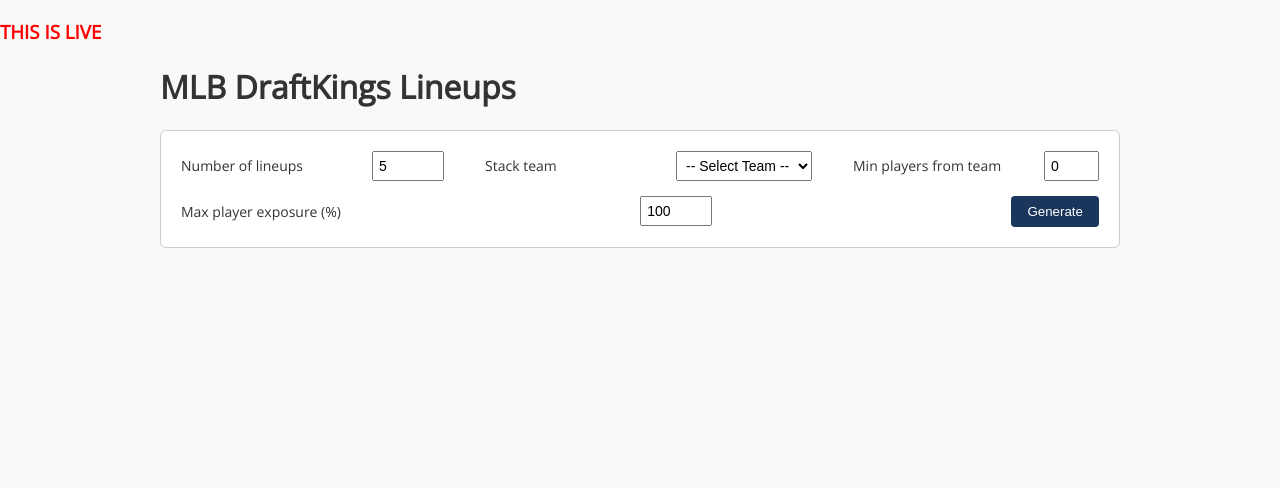
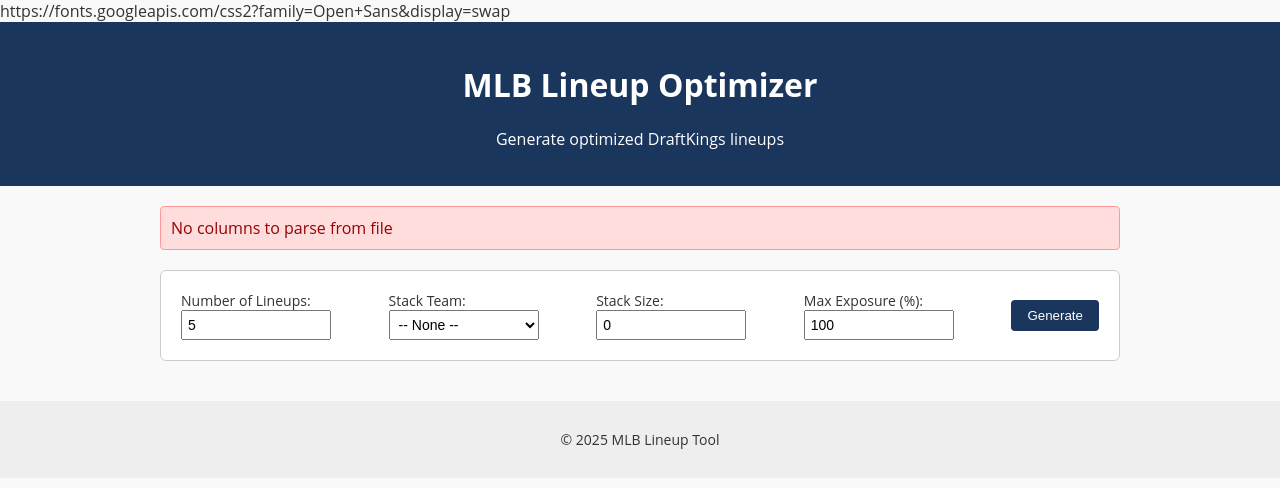
Before and after one commit to ktwom22/MLB-Today, a Flask app: page / in a window 1280 px wide. Shown: the top 488 px of the page. Run offline with Flask 3, Linux system fonts and the light colour scheme; data that the repository does not hold is empty.

Commit message:
Cleaned up index.html for Render compatibility

```diff
--- a/templates/index.html
+++ b/templates/index.html
@@ -1,34 +1,45 @@
 <!DOCTYPE html>
 <html lang="en">
 <head>
-    <h3 style="color:red;">THIS IS LIVE</h3>
     <meta charset="UTF-8">
-    <meta name="viewport" content="width=device-width, initial-scale=1.0">
     <title>MLB DraftKings Lineups</title>
-    <link href="https://fonts.googleapis.com/css2?family=Open+Sans&display=swap" rel="stylesheet">
+    https://fonts.googleapis.com/css2?family=Open+Sans&display=swap
     <link rel="stylesheet" href="{{ url_for('static', filename='style.css') }}">
 </head>
 <body>
-    <div class="container">
-        <h1>MLB DraftKings Lineups</h1>
+    <header>
+        <div class="container">
+            <h1>MLB Lineup Optimizer</h1>
+            <p>Generate optimized DraftKings lineups</p>
+        </div>
+    </header>
 
-        <form method="get">
-            <label for="count">Number of lineups</label>
-            <input type="number" id="count" name="count" value="{{ count or 5 }}" min="1" max="100">
+    <main class="container">
+        {% if error %}
+            <div class="error">{{ error }}</div>
+        {% endif %}
 
-            <label for="team">Stack team</label>
-            <select id="team" name="team">
-                <option value="">-- Select Team --</option>
-                {% for team in teams %}
-                    <option value="{{ team }}" {% if team == stack_team %}selected{% endif %}>{{ team }}</option>
-                {% endfor %}
-            </select>
+        <form method="get" action="/">
+            <label>Number of Lineups:
+                <input type="number" name="count" value="{{ count or 5 }}" min="1" max="20">
+            </label>
 
-            <label for="stack">Min players from team</label>
-            <input type="number" id="stack" name="stack" value="{{ stack_size or 0 }}" min="0" max="9">
+            <label>Stack Team:
+                <select name="team">
+                    <option value="">-- None --</option>
+                    {% for team in teams %}
+                        <option value="{{ team }}" {% if team == stack_team %}selected{% endif %}>{{ team }}</option>
+                    {% endfor %}
+                </select>
+            </label>
 
-            <label for="exposure">Max player exposure (%)</label>
-            <input type="number" id="exposure" name="exposure" value="{{ exposure_pct or 100 }}" min="1" max="100">
+            <label>Stack Size:
+                <input type="number" name="stack" value="{{ stack_size or 0 }}" min="0" max="10">
+            </label>
+
+            <label>Max Exposure (%):
+                <input type="number" name="exposure" value="{{ exposure_pct or 100 }}" min="10" max="100" step="10">
+            </label>
 
             <button type="submit">Generate</button>
         </form>
@@ -37,13 +48,24 @@
             <div class="lineup">
                 <h2>Lineup {{ loop.index }}</h2>
                 <p>Salary: ${{ lineup.salary | round(0) }}, Points: {{ lineup.points | round(1) }}</p>
-                <ul>
+                <table>
+                    <tr><th>Player</th><th>Pos</th><th>Team</th><th>Salary</th><th>Points</th></tr>
                     {% for player in lineup.players %}
-                        <li><strong>{{ player.Name }}</strong> ({{ player.Position }}) - ${{ player.Salary }}, {{ player.Team }}</li>
+                        <tr>
+                            <td>{{ player.Name }}</td>
+                            <td>{{ player.Position }}</td>
+                            <td>{{ player.Team }}</td>
+                            <td>${{ player.Salary | round(0) }}</td>
+                            <td>{{ player.Points | round(2) }}</td>
+                        </tr>
                     {% endfor %}
-                </ul>
+                </table>
             </div>
         {% endfor %}
-    </div>
+    </main>
+
+    <footer>
+        <p>&copy; 2025 MLB Lineup Tool</p>
+    </footer>
 </body>
 </html>
```
